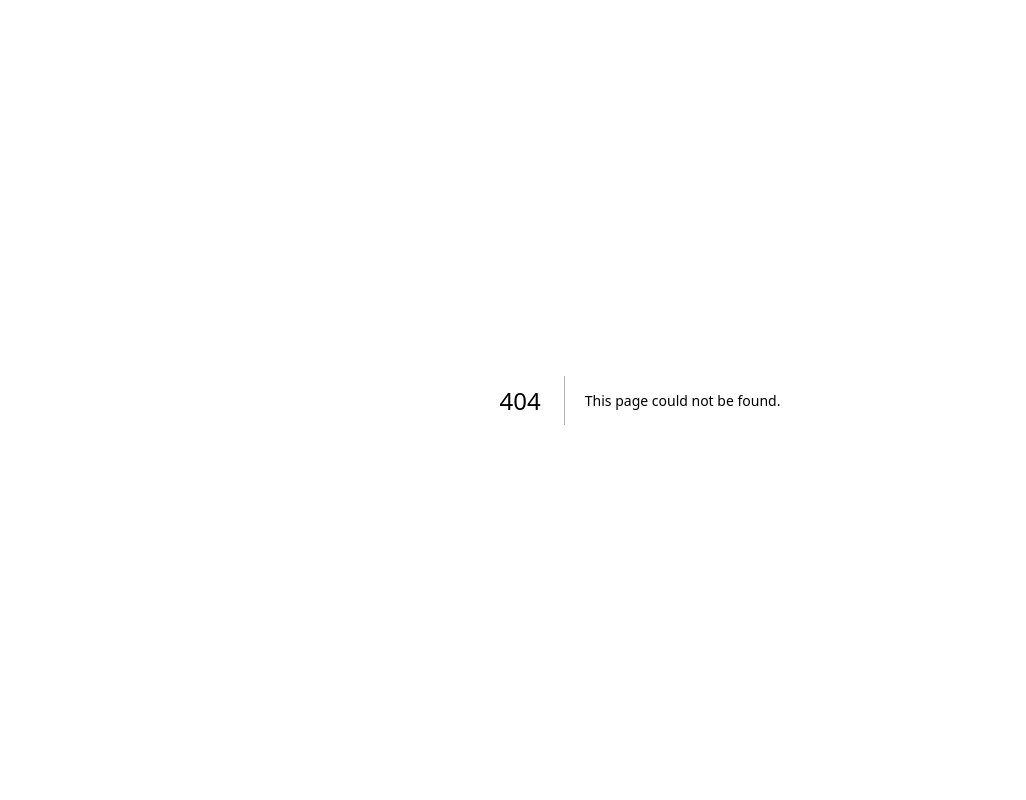
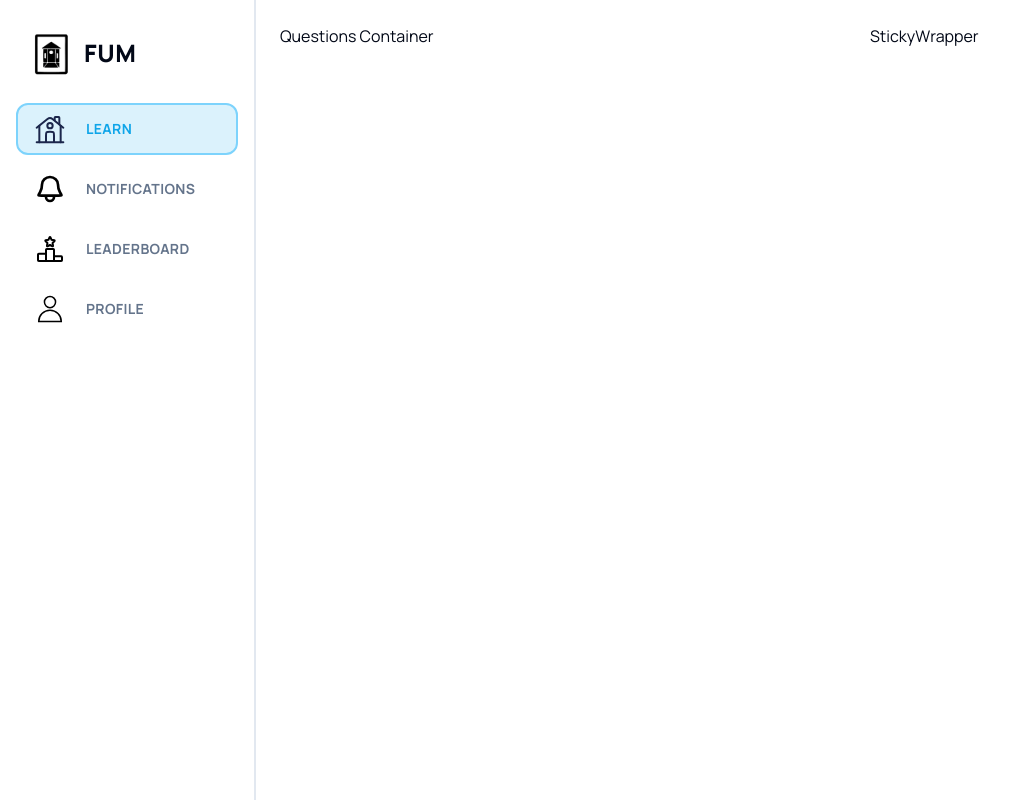
Before and after one commit to SebasDev807/foro-unimayor, a Next.js app: page /learn in a window 1280 px wide. Before the commit this address had no page. Shown: the whole page, without its empty margins (0-1026 px from the left). Built offline with nearby package versions, Linux system fonts and the light colour scheme.

Commit message:
feat: Learn Page

```diff
--- /dev/null
+++ b/app/(main)/leaderboard/page.tsx
@@ -0,0 +1,7 @@
+type Props = {};
+
+const LeaderboardPage = ({}: Props) => {
+  return <div>LeaderboardPage</div>;
+};
+
+export default LeaderboardPage;
--- /dev/null
+++ b/app/(main)/learn/layout.tsx
@@ -0,0 +1,22 @@
+// TODO: rename page to home and check if works
+
+import { Sidebar } from "@/components/sidebar";
+import { MobileHeader } from "@/components/mobile-header";
+
+type Props = {
+  children: React.ReactNode;
+};
+
+const MainLayout = ({ children }: Props) => {
+  return (
+    <>
+      <MobileHeader />
+      <Sidebar className="hidden lg:flex" />
+      <main className="lg:pl-[256px] h-full pt-[50px] lg:pt-0">
+        <div className="max-w-[1056px] mx-auto pt-6 h-full">{children}</div>
+      </main>
+    </>
+  );
+};
+
+export default MainLayout;
--- /dev/null
+++ b/app/(main)/learn/page.tsx
@@ -0,0 +1,15 @@
+import { FeedWrapper } from "@/components/feed-wrapper";
+import { StickyWrapper } from "@/components/sticky-wrapper";
+
+const LearnPage = () => {
+  return (
+    <div className="flex flex-row gap-[48px] px-6 ">
+      <FeedWrapper>
+        <div className="w-auto h-auto px-auto">Questions Container</div>
+      </FeedWrapper>
+      <StickyWrapper>StickyWrapper</StickyWrapper>
+    </div>
+  );
+};
+
+export default LearnPage;
--- /dev/null
+++ b/app/(main)/notifications/page.tsx
@@ -0,0 +1,7 @@
+type Props = {};
+
+const NotificationsPage = ({}: Props) => {
+  return <div>NotificationsPage</div>;
+};
+
+export default NotificationsPage;
--- /dev/null
+++ b/app/(main)/user-profile/page.tsx
@@ -0,0 +1,7 @@
+type Props = {};
+
+const UserProfilePage = ({}: Props) => {
+  return <div>UserProfilePage</div>;
+};
+
+export default UserProfilePage;
```
